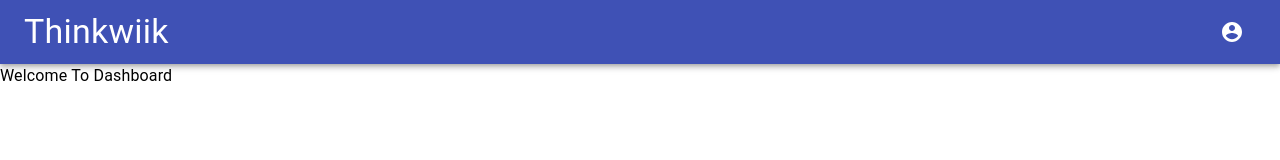
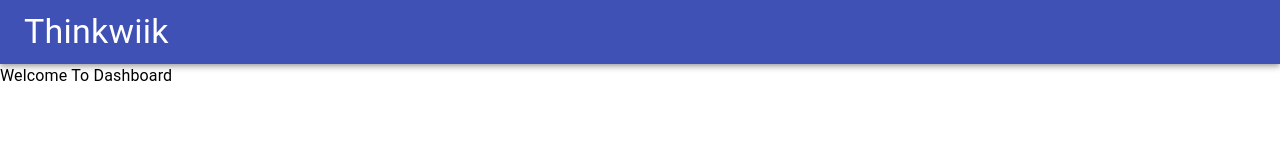
Before and after one commit to soumyagarnaik/thinkwiktask, a React (Create React App) app: page /dashboard in a window 1280 px wide. Shown: the top 160 px of the page. Built offline with nearby package versions, Linux system fonts and the light colour scheme.

Commit message:
Add logout functionallity

```diff
--- a/src/action/userAction.js
+++ b/src/action/userAction.js
@@ -36,7 +36,7 @@
       export const logout = () => (dispatch) => {
         localStorage.removeItem('userInfo')
         dispatch({ type: USER_LOGOUT })
-        document.location.href = '/login'
+        document.location.href = '/'
       }
 
       export const register = (userName, email, password) =>  (dispatch) => {
--- a/src/pages/DocumentDashboard.js
+++ b/src/pages/DocumentDashboard.js
@@ -1,11 +1,16 @@
-import React,{useState} from 'react'
+import React from 'react'
 import { Typography,AppBar, Toolbar,IconButton,Menu,MenuItem} from '@material-ui/core'
 import AccountCircle from '@material-ui/icons/AccountCircle';
+import {useDispatch,useSelector} from 'react-redux'
+import { logout } from '../action/userAction'
+
 
 const DocumentDashboard = () => {
-  const [auth,setAuth] = useState(true)
   const [anchorEl, setAnchorEl] = React.useState(null);
   const open = Boolean(anchorEl);
+  const userLogin = useSelector((state) => state.userLogin)
+  const { userInfo } = userLogin
+  const dispatch = useDispatch()
 
 
   const handleMenu = (event) => {
@@ -16,12 +21,16 @@
     setAnchorEl(null);
   };
 
+  const clickLogout= () => {
+    dispatch(logout())
+  }
+
   return (
     <>
     <AppBar position="static">
         <Toolbar>
           <Typography variant='h4' style={{flexGrow:1}}>Thinkwiik</Typography>
-          {auth && (
+          {userInfo && (
             <div>
               <IconButton
                 aria-label="account of current user"
@@ -47,8 +56,8 @@
                 open={open}
                 onClose={handleClose}
               >
-                <MenuItem onClick={handleClose}>Profile</MenuItem>
-                <MenuItem onClick={handleClose}>My account</MenuItem>
+                <MenuItem onClick={handleClose}>{userInfo.email}</MenuItem>
+                <MenuItem onClick={clickLogout}>Logout</MenuItem>
               </Menu>
             </div>
           )}
--- a/src/pages/Login.js
+++ b/src/pages/Login.js
@@ -1,5 +1,5 @@
 import React, {useState,useEffect} from 'react'
-import {Container,TextField,Box,Button, Typography,AppBar,Toolbar,CircularProgress} from '@material-ui/core'
+import {Container,TextField,Box,Button, Typography,AppBar,Toolbar} from '@material-ui/core'
 import { useNavigate } from 'react-router-dom'
 import { useSelector,useDispatch} from 'react-redux'
 import { login } from '../action/userAction'
@@ -9,7 +9,7 @@
   const [password,setPassword] =useState('')
   const dispatch = useDispatch()
     const userLogin = useSelector((state) => state.userLogin)
-    const { loading, error, userInfo } = userLogin
+    const { userInfo } = userLogin
 
   const navigate = useNavigate()
   const handleSubmit= (e) => {
@@ -23,7 +23,6 @@
       },3000)
     }
 },[navigate,userInfo])
-  console.log(userName,password)
   return (
     <>
     <AppBar position="static">
@@ -69,7 +68,7 @@
               fullWidth
               variant="contained"
               sx={{ mt: 3, mb: 2 }}
-              color='secondary'
+              color='primary'
             >
               Sign In
             </Button>
--- a/src/pages/Register.js
+++ b/src/pages/Register.js
@@ -12,7 +12,7 @@
   const [message,setMessage] =useState('')
   const dispatch = useDispatch()
     const userRegister = useSelector((state) => state.userRegister)
-    const { loading, error, userInfo } = userRegister
+    const {  userInfo } = userRegister
 
   const navigate = useNavigate()
 
```
